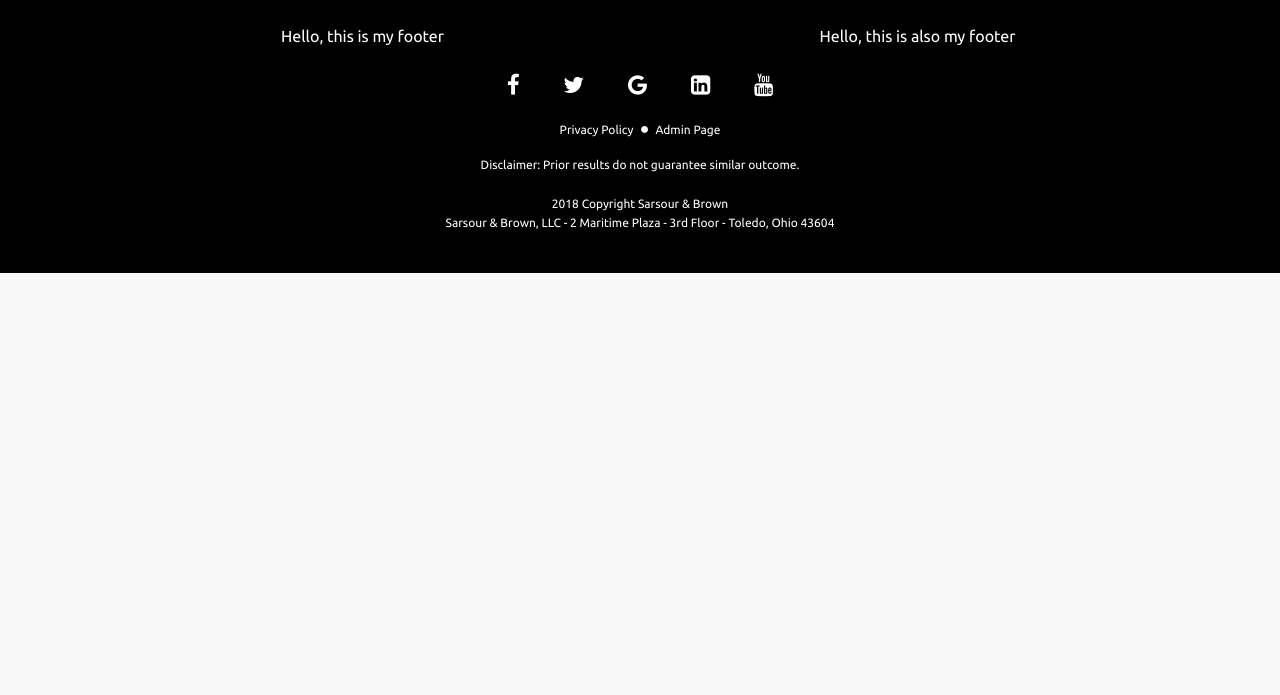
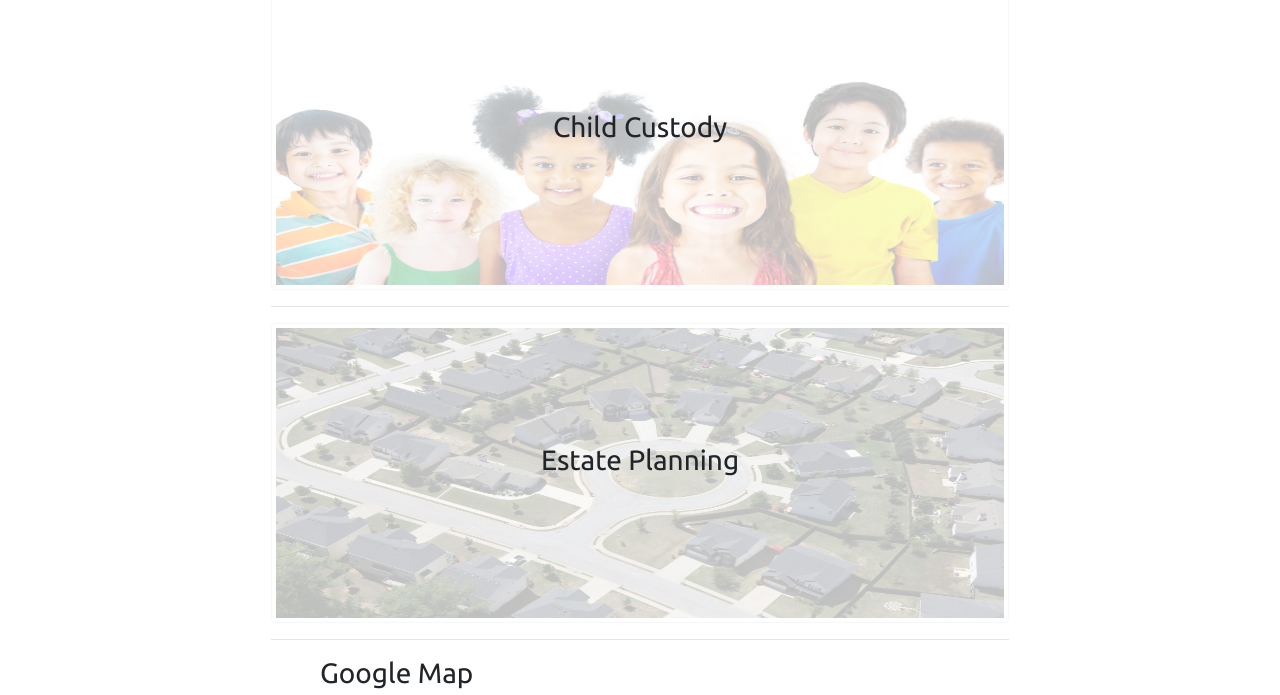
Before and after one commit to CarnsJalone/SarsourAndBrown, a Django app: page /about/ in a window 1280 px wide. Shown: the part 1874-2569 px from the top of the page. Before the commit the page ends 2147 px from the top, so only its background shows below. Run offline with Django 3.2, Linux system fonts and the light colour scheme; some libraries are stand-ins or nearby versions.

Commit message:
few things

```diff
--- a/sarsourandbrown/home/templates/home/about.html
+++ b/sarsourandbrown/home/templates/home/about.html
@@ -57,13 +57,37 @@
 	</div>
 	<hr>
 	<div class="card about_specialization_card_card">
-			<img class="img-thumbnail about_card_img" src="/static/Domestic-Relations-Specialization.jpg" alt="Immigration Card">
-			<div class="about_specialization_card_content">
-				<h3>Domestic Relations</h3>
-			</div>
+		<img class="img-thumbnail about_card_img" src="/static/Domestic-Relations-Specialization.jpg" alt="Immigration Card">
+		<div class="about_specialization_card_content">
+			<h3>Domestic Relations</h3>
+		</div>
 
+	</div>
+	<hr>
+	<div class="card about_specialization_card_card">
+		<img class="img-thumbnail about_card_img" src="/static/Criminal-Defense-Specialization.jpeg" alt="Immigration Card">
+		<div class="about_specialization_card_content">
+			<h3>Criminal Defense</h3>
 		</div>
-		<hr>
+
+	</div>
+	<hr>
+	<div class="card about_specialization_card_card">
+		<img class="img-thumbnail about_card_img" src="/static/Child-Custody_Specialization.jpg" alt="Immigration Card">
+		<div class="about_specialization_card_content">
+			<h3>Child Custody</h3>
+		</div>
+
+	</div>
+	<hr>
+	<div class="card about_specialization_card_card">
+		<img class="img-thumbnail about_card_img" src="/static/Estate-Planning-Specialization.jpg" alt="Immigration Card">
+		<div class="about_specialization_card_content">
+			<h3>Estate Planning</h3>
+		</div>
+
+	</div>
+	<hr>
 
 </div>
 
--- a/sarsourandbrown/home/templates/home/base.html
+++ b/sarsourandbrown/home/templates/home/base.html
@@ -19,6 +19,7 @@
 <body>
   <div class="navbar_border"></div>
   <nav class="navbar navbar-expand-sm" id="main-navbar">
+    {% comment %} <hr> {% endcomment %}
     {% comment %} <img src="static/Sarsour_And_Brown_Logo_White.png" width=150 height=100 /> {% endcomment %}
     <a class="navbar-brand" id="sarsour_and_brown_nav_text">Sarsour &amp Brown, LLC</a>
 
@@ -41,6 +42,7 @@
         </li>
       </ul>
     </div>
+    {% comment %} <hr> {% endcomment %}
   </nav>
   <div class="navbar_border"></div>
   {% comment %} </div> {% endcomment %}
--- a/sarsourandbrown/static/main.js
+++ b/sarsourandbrown/static/main.js
@@ -22,7 +22,7 @@ $(document).ready(function() {
 
   // On-Click Function executed when the user submits the form
   $submit_button.on("click", function(evt) {
-    var email_verification_regex = /[a-z0-9!#$%&'*+/=?^_`{|}~-]+(?:\.[a-z0-9!#$%&'*+/=?^_`{|}~-]+)*@(?:[a-z0-9](?:[a-z0-9-]*[a-z0-9])?\.)+(?:[A-Z]{2}|com|org|net|gov|mil|biz|info|mobi|name|aero|jobs|museum)\b/;
+    var email_verification_regex = /[a-z0-9!#$%&'*+/=?^_`{|}~-]+(?:\.[a-z0-9!#$%&'*+/=?^_`{|}~-]+)*@(?:[a-z0-9](?:[a-z0-9-]*[a-z0-9])?\.)+(?:[A-Z]{2}|com|org|net|gov|edu|mil|biz|info|int|mobi|mil|name|arpa|aero|jobs|museum)\b/;
     var phone_number_verification_regex = /\d{10}/;
 
     // This function verifies the email input field against the regex test
--- a/sarsourandbrown/static/styles.css
+++ b/sarsourandbrown/static/styles.css
@@ -6,6 +6,7 @@ div,
 table {
   font-family: "Ubuntu", sans-serif;
 }
+
 
 /* Formatting all divs */
 
@@ -30,6 +31,11 @@ div#navbar-nav {
   /* TODO - I would like to add some opacity to this, so you
     can see an image behind it but I don't want the text to be
     affected  */
+}
+
+nav#main-navbar hr {
+  color: white;
+  border-top: 1px solid white;
 }
 
 /* Navigation Bar - Nav Brand Link */
@@ -137,6 +143,7 @@ div#map {
 
 div#about_specialization_card_div {
   text-align: center;
+  max-width: 60%;
 }
 
 
```
Also changed, not shown: sarsourandbrown/db.sqlite3, sarsourandbrown/static/Child-Custody_Specialization.jpg (added), sarsourandbrown/static/Criminal-Defense-Specialization.jpeg (added), sarsourandbrown/static/Estate-Planning-Specialization.jpg (added).
